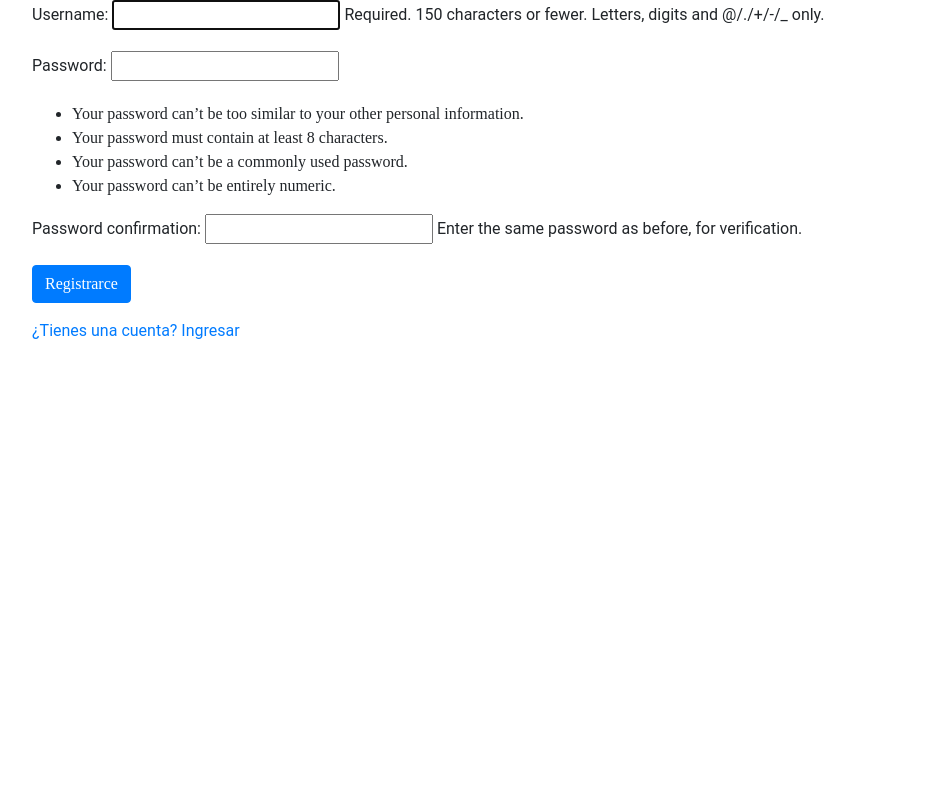
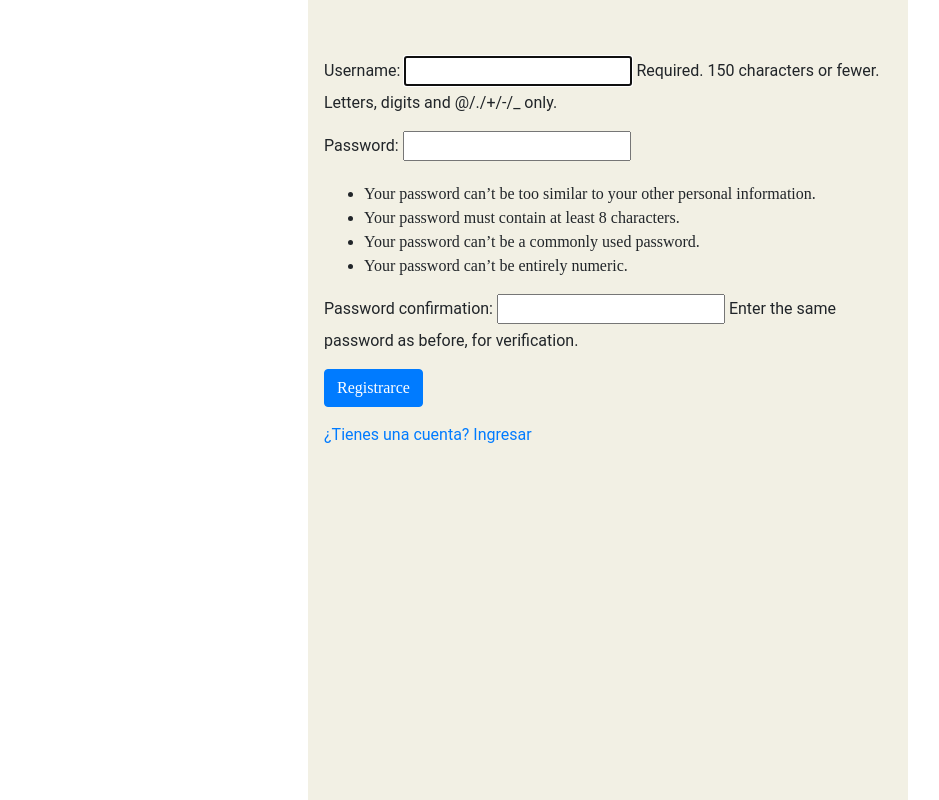
Before and after one commit to JorgitoR/CarneShop-Django-python, a Django app: page /registro/ in a window 1280 px wide. Shown: the whole page, without its empty margins (32-971 px from the left). Run offline with Django 3.2, Linux system fonts and the light colour scheme; some libraries are stand-ins or nearby versions.

Commit message:
CarneShop Django-python

```diff
--- a/template/Usuario/registro.html
+++ b/template/Usuario/registro.html
@@ -1,6 +1,8 @@
 {% extends 'base.html' %}
 
 {% block contenido %}
+
+<div class="registro_container">
 
 <form method="post">
 	{% csrf_token %}
@@ -19,4 +21,21 @@
 
 </form>
 
+</div>
+
+<style>
+
+.registro_container{
+
+	padding-top: 3.5em;
+	padding-left: 1em;
+	padding-right: 1em;
+	padding-bottom: 3.5em;
+
+	overflow: auto;
+	height: 100%;
+}
+
+</style>
+
 {% endblock %}
--- a/template/base.html
+++ b/template/base.html
@@ -17,7 +17,7 @@
 <body>
 
 
-	<div style="width: 90%; margin: auto;">
+	<div class="app_layaout" style="width: 90%; margin: auto;">
 		{% include 'body/header.html' %}
 
 		{% block nav %}
@@ -55,6 +55,16 @@ body{
   font-family: "Neutrif pro"
 }
 
+.app_layaout{
+
+	background-color: #f2f0e4;
+	height: 100vh;
+	position: relative;
+	width: 100%;
+	max-width: 600px;
+	margin: auto;
+}
+
 button{
 	outline: none;
 }
```
